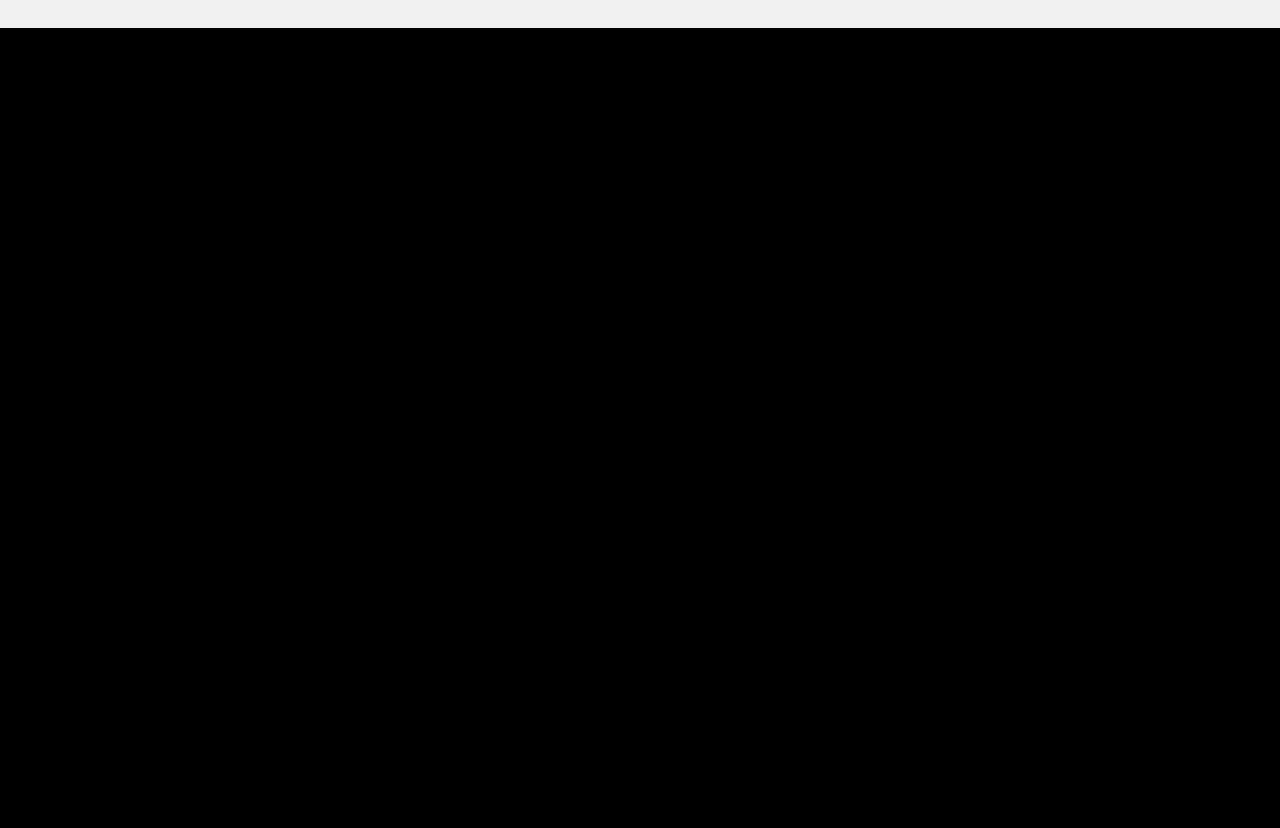
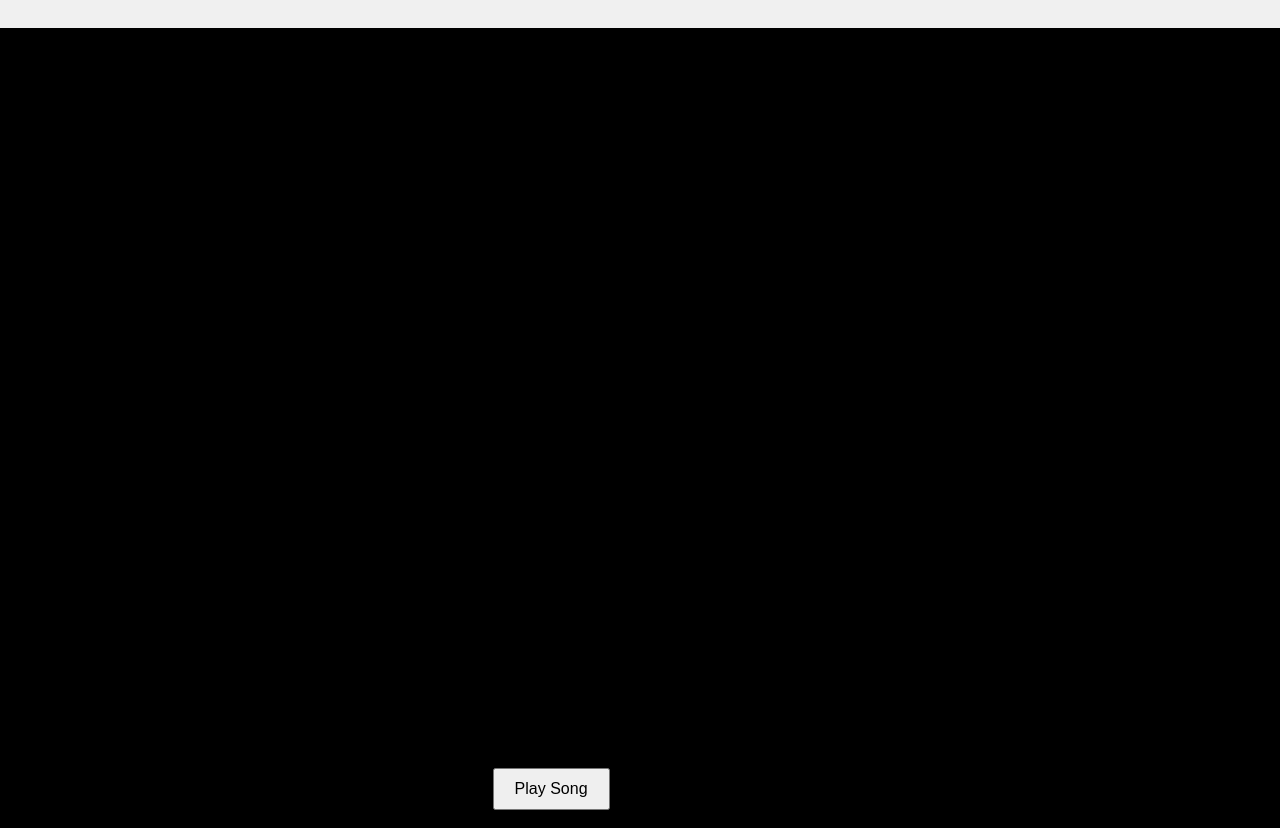
Before and after one commit to SASINDU20013d/_3d, a plain HTML site: page index.html in a window 1280 px wide. Drawn offline with nearby package versions, Linux system fonts and the light colour scheme.

Commit message:
Updat index.html

```diff
--- a/index.html
+++ b/index.html
@@ -9,8 +9,10 @@
 <body>
 
 <h1>3D Object Viewer</h1>
+
 <div id="container"></div>
-<audio id="background-music" src="song.mp3" loop></audio>
+<button id="playButton">Play Song</button>
+<audio id="audioPlayer" src="song.mp3"></audio>
 Developed by SASINDU
 <script src="https://cdnjs.cloudflare.com/ajax/libs/three.js/r128/three.min.js"></script>
 <script src="https://cdn.jsdelivr.net/npm/three/examples/js/loaders/GLTFLoader.js"></script>
```
